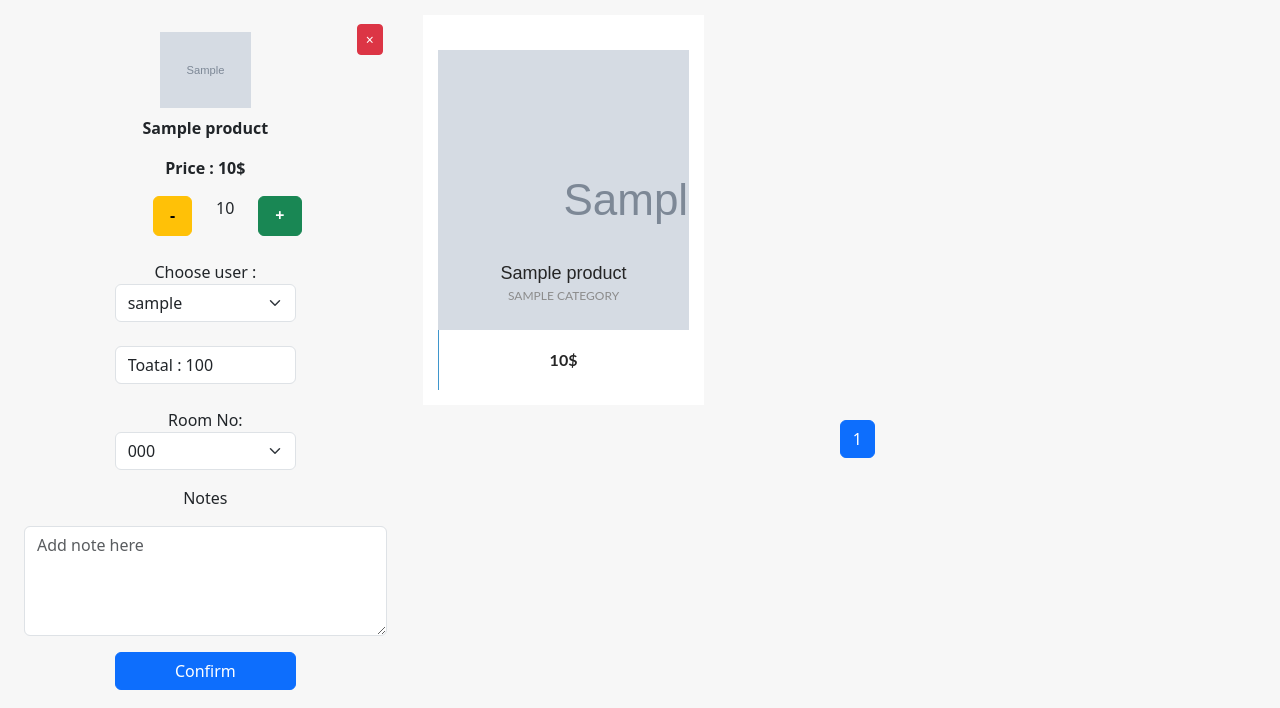
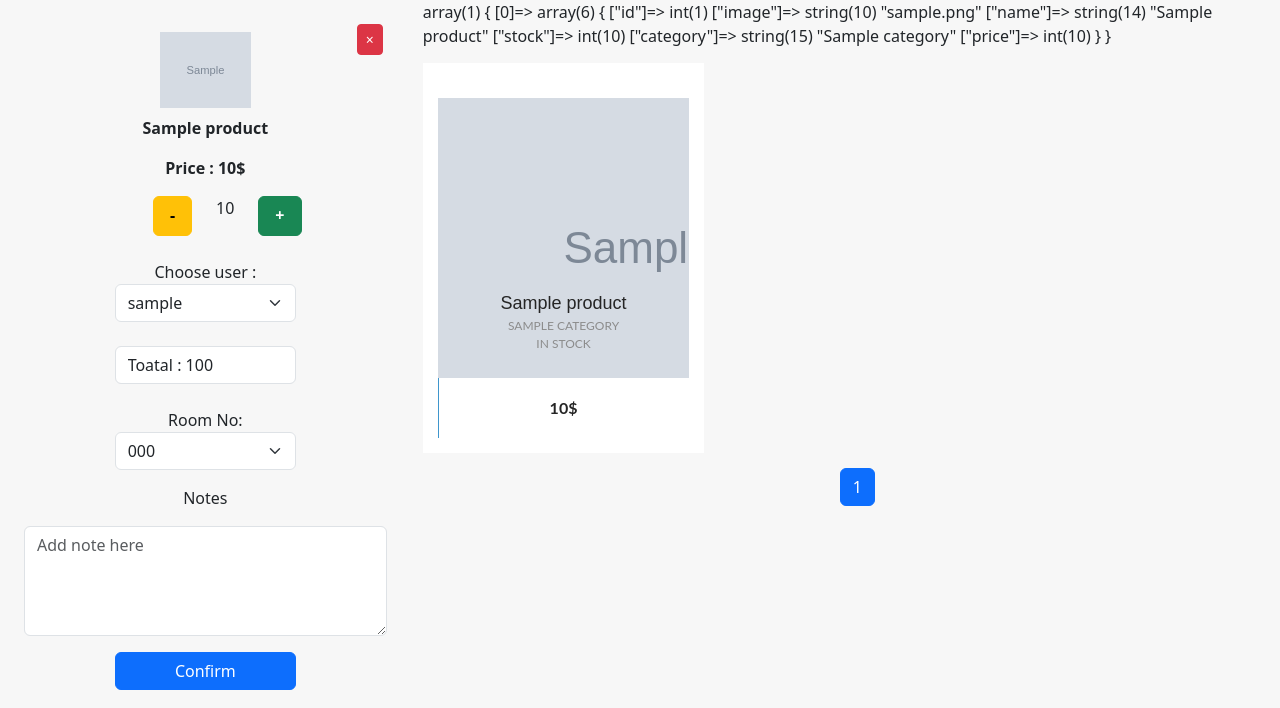
Before and after one commit to SeifOSallam/PHP_CAFE, a PHP site: page /Views/admin_landing_page.php in a window 1280 px wide. Shown: the part 56-764 px from the top of the page. Run offline with PHP 8.4, Linux system fonts and the light colour scheme; the visitor is signed in with stand-in values (Sample User, id 1); tables that the repository leaves empty or names only in its code hold one stand-in row (values such as "Sample post"); grey boxes marked "Sample" are stand-in pictures; a stand-in replaces the project's code that opens the database connection; some libraries are stand-ins or nearby versions.

Commit message:
handle stock and validate that users can't add non available product

```diff
--- a/Components/product_card.php
+++ b/Components/product_card.php
@@ -1,5 +1,5 @@
 <?php
-function product_card($user_id,$role,$product_id, $img, $name, $category, $price)
+function product_card($user_id,$role,$product_id, $img, $name, $category, $price , $stock)
 {
   echo '
   <div class="col-4">
@@ -11,22 +11,44 @@ function product_card($user_id,$role,$product_id, $img, $name, $category, $price
             <div class="img-info">
               <div class="info-inner">
                 <span class="p-name">'.$name.'</span>
-                <span class="p-company">'.$category.'</span>
-              </div>
+                <span class="p-company">'.$category.'</span>';
+
+    if((int)$stock > 0)
+    echo'<span class="p-company">In stock</span>';
+    else
+    echo'<span class="p-company">Out of stock</span>';
+
+    echo'   </div>
             </div>
           </div>
 
           <div class="box-down">
             <div class="h-bg">
               <div class="h-bg-inner"></div>
-            </div>
+            </div>';
 
-            <a class="cart" href="../Controllers/add_to_cart.php?product_id='.$product_id.'&user_id='.$user_id.'&product_price='.$price.'&role='.$role.'">
+    if((int)$stock > 0)
+    echo'    <a class="cart" href="../Controllers/add_to_cart.php?product_id='.$product_id.'&user_id='.$user_id.'&product_price='.$price.'&role='.$role.'">
               <span class="price">'.$price.'$</span>
               <span class="add-to-cart">
                 <span class="txt">Order Now</span>
               </span>
-            </a>
+            </a>';
+    else if ((int)$stock == 0 || $role === 'user')
+    echo'    <a class="cart" href="../Views/home.php?error=Can not add out of stock item">
+              <span class="price">'.$price.'$</span>
+              <span class="add-to-cart">
+                <span class="txt">Order Now</span>
+              </span>
+            </a>';
+    else if ((int)$stock == 0 || $role === 'admin')
+    echo'    <a class="cart" href="../Views/admin_landing_page.php?error=Can not add out of stock item">
+              <span class="price">'.$price.'$</span>
+              <span class="add-to-cart">
+                <span class="txt">Order Now</span>
+              </span>
+            </a>';
+    echo'
           </div>
         </div>
       </div>
--- a/Controllers/confirm_order.php
+++ b/Controllers/confirm_order.php
@@ -38,7 +38,7 @@ foreach ($cartItems as $item)
     $database->deleteItem('cart',$product_id,$user_id);
 }
 
-header('Location:../Views/admin_landing_page.php?success="Order placed successfully"');
+header('Location:../Views/admin_landing_page.php?success=Order placed successfully');
 }
 
 else
@@ -48,7 +48,7 @@ else
 
 if ($total_amount == 0 )
 {
-    header('Location:../Views/home.php?error="Your cart is empty"');
+    header('Location:../Views/home.php?error=Your cart is empty');
     exit();
 }
 
@@ -68,7 +68,7 @@ foreach ($cartItems as $item)
     $database->deleteItem('cart',$product_id,$user_id);
 }
 
-header("Location:../Views/home.php");
+header('Location:../Views/home.php?success=Order placed successfully');
 }
 
 
--- a/Controllers/db_class.php
+++ b/Controllers/db_class.php
@@ -169,7 +169,7 @@ class Database {
 
     public function getProductsWithPage($page)
     {
-    $query = 'SELECT p.id , p.image , p.name , c.name as category , p.price
+    $query = 'SELECT p.id , p.image , p.name , p.stock , c.name as category , p.price
             FROM products p
             INNER JOIN categories c
             ON p.category_id = c.id
--- a/Views/admin_landing_page.php
+++ b/Views/admin_landing_page.php
@@ -16,6 +16,12 @@ if(!isset($_GET['page']))
 
 $user_id = $_SESSION['id'];
 $role = $_SESSION['role'];
+
+if($role !== 'admin' && !is_null($_SESSION))
+{
+    header("Location:home.php");
+    exit();
+}
 
 $cartItems = $database->getUserItems('cart',$user_id);
 
@@ -52,7 +58,7 @@ $count = $count[0]['count'];
 if(isset($_GET['error']))
 {
     echo '<div class="alert alert-warning alert-dismissible fade show" role="alert">
-            <strong>Error !</strong> Can not order when cart is empty :)
+            <strong>Error !  </strong>  '.$_GET['error'].'
             <button type="button" class="btn-close" data-bs-dismiss="alert" aria-label="Close"></button>
         </div>';
 }
@@ -128,9 +134,10 @@ if(isset($_GET['success']))
                 <!-- Products -->
                 <div class="row">
                     <?php
+                    var_dump($products);
                     foreach ($products as $product)
                     {
-                    product_card($user_id,$role,$product['id'],$product['image'],$product['name'],$product['category'],$product['price']);
+                    product_card($user_id,$role,$product['id'],$product['image'],$product['name'],$product['category'],$product['price'],$product['stock']);
                     }
                     ?>
                 </div>
--- a/Views/home.php
+++ b/Views/home.php
@@ -61,7 +61,7 @@ $count = $count[0]['count'];
 if(isset($_GET['error']))
 {
     echo '<div class="alert alert-warning alert-dismissible fade show" role="alert">
-            <strong>Error !</strong> Can not order when cart is empty :)
+            <strong>Error !</strong>'.$_GET['error'].'
             <button type="button" class="btn-close" data-bs-dismiss="alert" aria-label="Close"></button>
         </div>';
 }
@@ -126,7 +126,7 @@ if(isset($_GET['success']))
                     <?php
                     foreach ($products as $product)
                     {
-                    product_card($user_id,$role,$product['id'],$product['image'],$product['name'],$product['category'],$product['price']);
+                    product_card($user_id,$role,$product['id'],$product['image'],$product['name'],$product['category'],$product['price'],$product['stock']);
                     }
                     ?>
                 </div>
```
